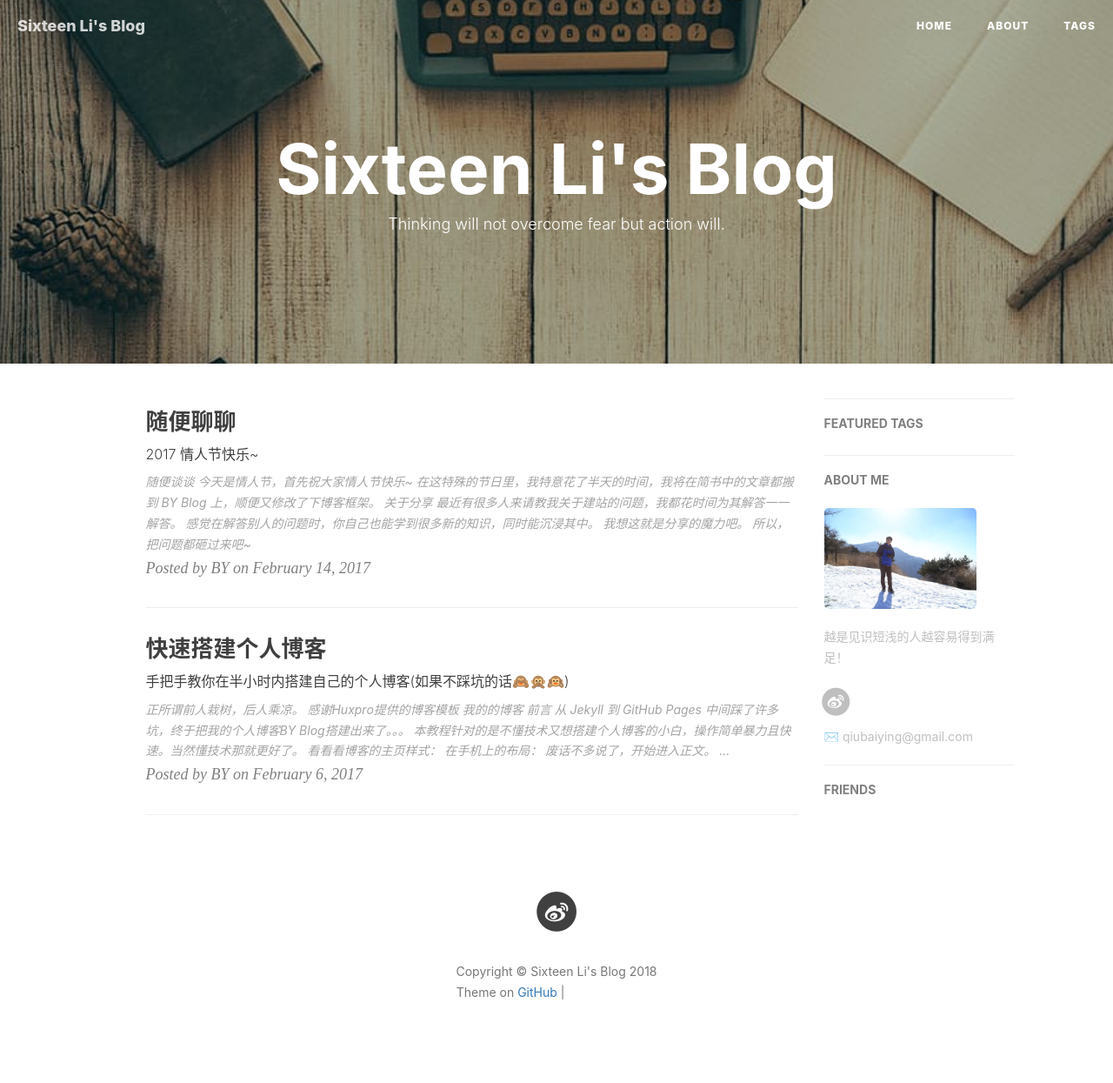
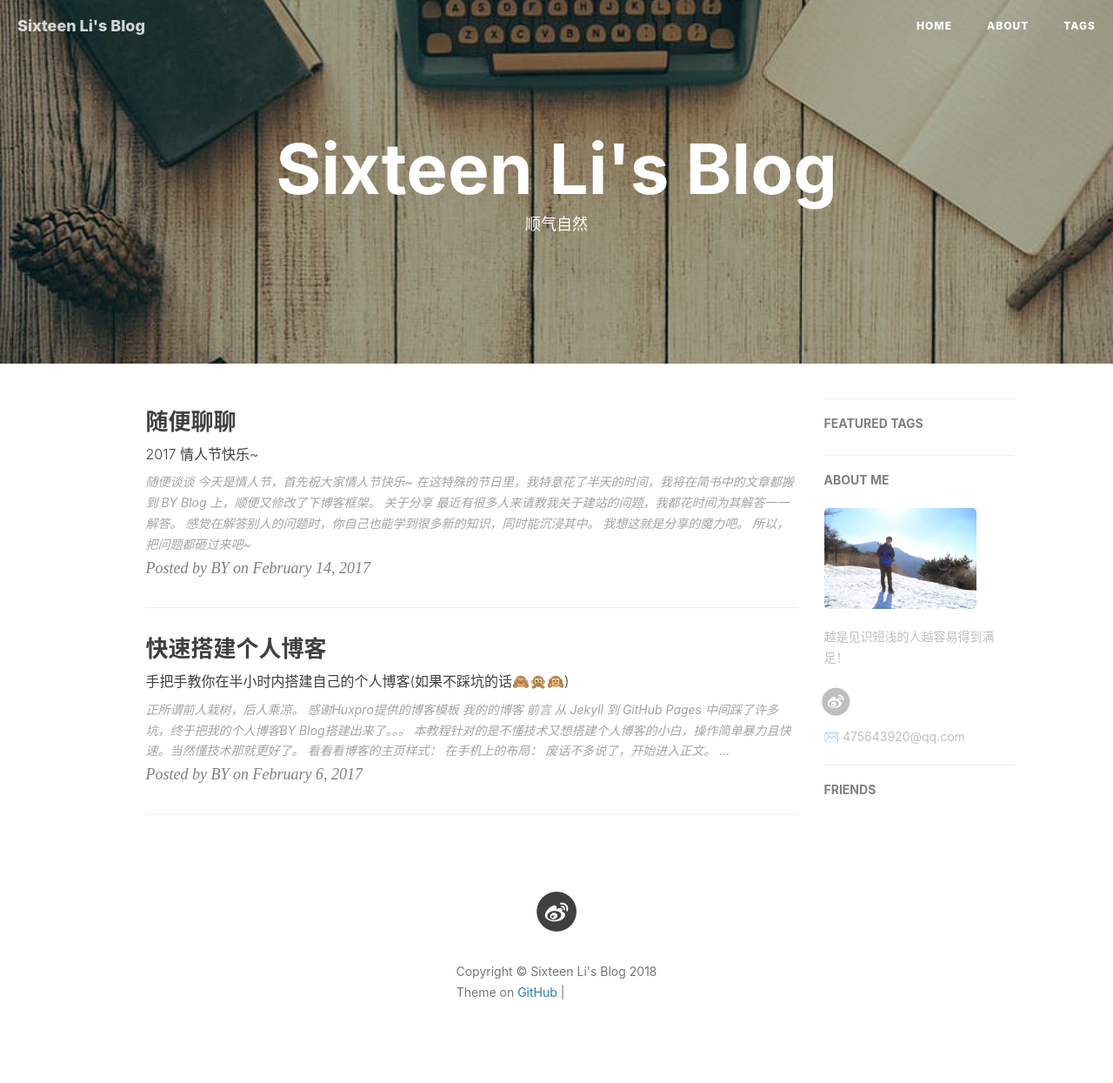
Before and after one commit to Linzhuo16/Linzhuo16.github.io, a Jekyll site: the page built from index.html, in a window 1280 px wide. Shown: the whole page at 87% size. Built offline with Jekyll 4.4.1, drawn with Linux system fonts in a browser that asks for light colours; nearby versions of some CDN libraries; the list of posts is cut into pages by our own code; comment, search, counter and statistics services are not loaded; grey boxes are pictures that could not be loaded.

Commit message:
make some change

```diff
--- a/_config.yml
+++ b/_config.yml
@@ -2,9 +2,9 @@
 title: Sixteen Li's Blog
 SEOTitle: 李十六的博客 | Sixteen Li's Blog
 header-img: img/post-bg-desk.jpg
-email: qiubaiying@gmail.com
+email: 475643920@qq.com
 description: "Every failure is leading towards success."
-keyword: ""
+keyword: "Sixteen Li,李十六"
 url: "http://linzhuo16.github.io"          # your host, for absolute URL
 baseurl: ""      # for example, '/blog' if your blog hosted on 'host/blog'
 github_repo: "https://github.com/Linzhuo16/Linzhuo16.github.io" # you code repository
@@ -63,7 +63,7 @@
 
 # Gitalk
 gitalk:
-  enable: false    #是否开启Gitalk评论
+  enable: true   #是否开启Gitalk评论
   clientID: f2c84e7629bb1446c1a4                            #生成的clientID
   clientSecret: ca6d6139d1e1b8c43f8b2e19492ddcac8b322d0d    #生成的clientSecret
   repo: qiubaiying.github.io    #仓库名称
--- a/index.html
+++ b/index.html
@@ -1,6 +1,6 @@
 ---
 layout: page
-description: "Thinking will not overcome fear but action will."
+description: "顺气自然"
 ---
 
 {% for post in paginator.posts %}
```
Also changed, not shown: package.json (+6 -6 lines).
